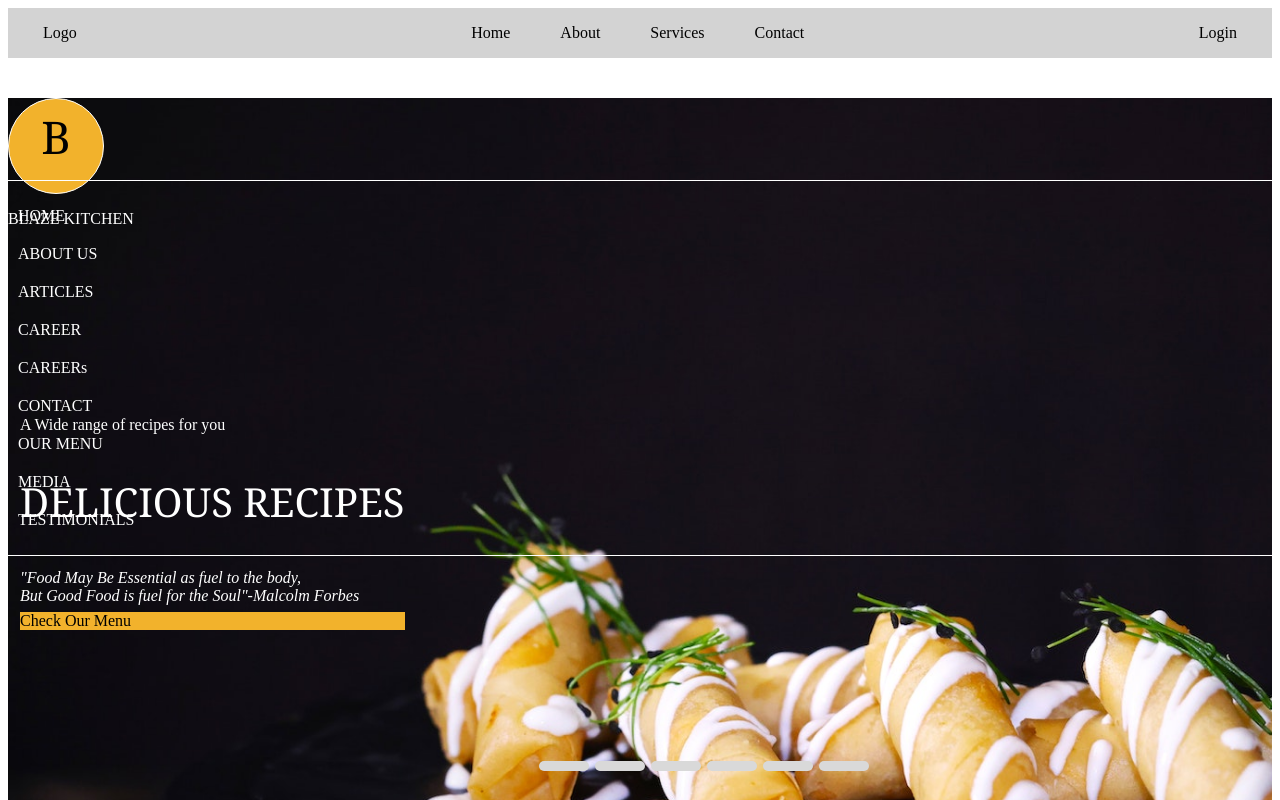
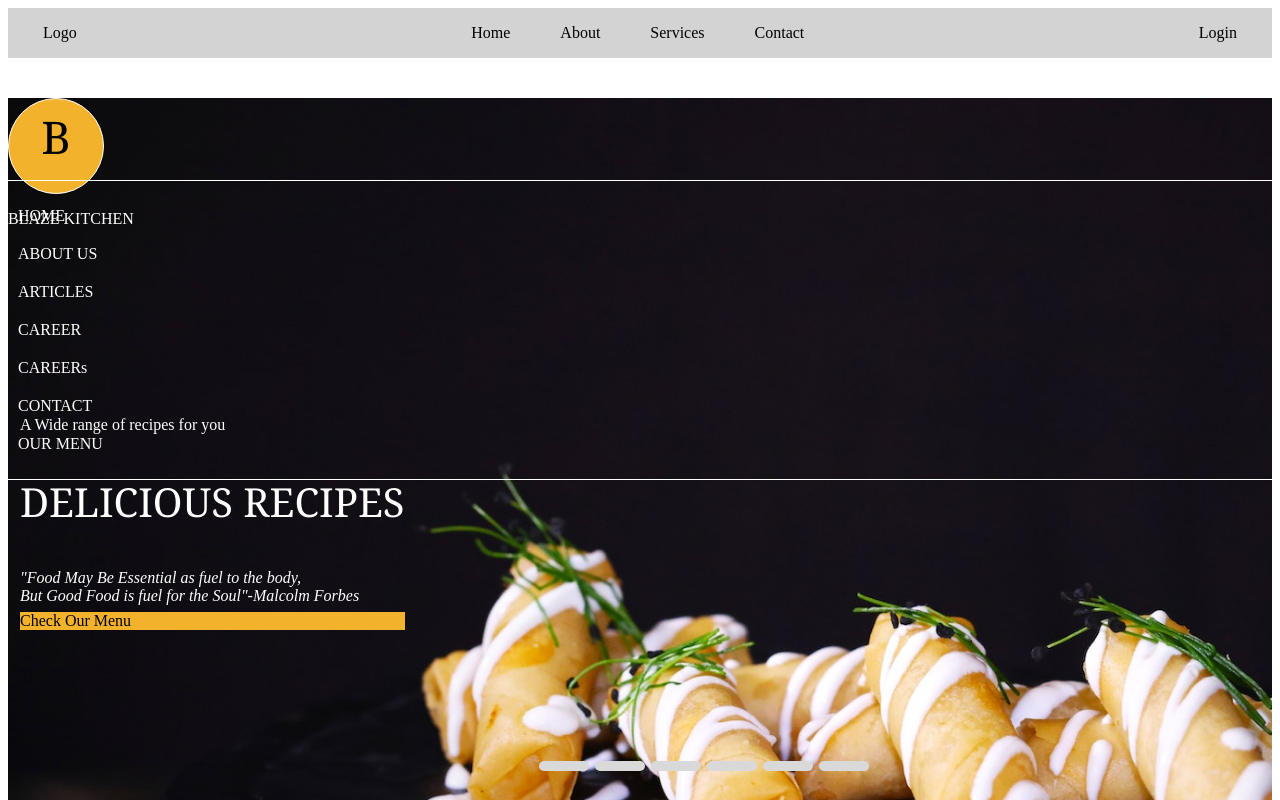
Before and after one commit to Carol254/blaze-restaurant, an Angular app: page / in a window 1280 px wide. Shown: the top 800 px of the page. Built offline with nearby package versions, Linux system fonts and the light colour scheme.

Commit message:
changes to home

```diff
--- a/src/app/dashboard/home/home.component.html
+++ b/src/app/dashboard/home/home.component.html
@@ -20,8 +20,6 @@
                 <li><a href="#">CAREERs</a></li>
                 <li><a href="#">CONTACT </a></li>
                 <li><a routerLink="/our-menu">OUR MENU </a></li>
-                <li><a href="#">MEDIA</a></li>
-                <li><a href="#">TESTIMONIALS</a></li>
 
             </ul>
         </nav>
```
